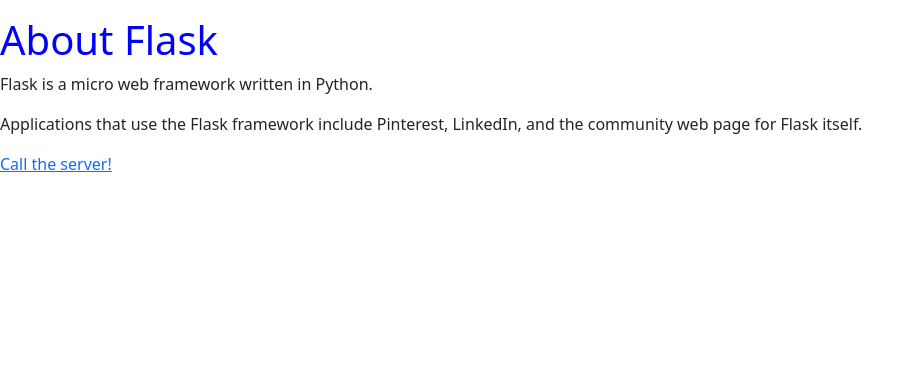
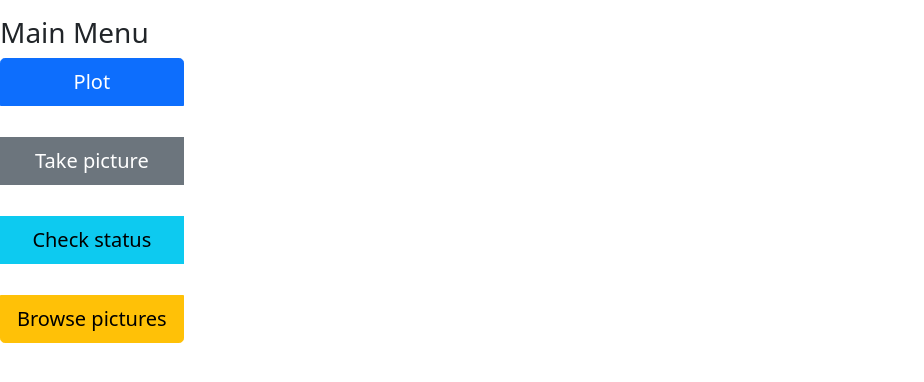
Before and after one commit to Dawnkai/plotter, a Flask app: page / in a window 1280 px wide. Shown: the part 80-462 px from the top of the page, without its empty margins (0-924 px from the left). Run offline with Flask 2, Linux system fonts and the light colour scheme.

Commit message:
Update home.html

```diff
--- a/app/templates/home.html
+++ b/app/templates/home.html
@@ -1,30 +1,10 @@
-<!DOCTYPE html>
-<html lang="en" dir="ltr">
-  <head>
-	<script src="https://code.jquery.com/jquery-3.6.0.min.js" integrity="sha256-/xUj+3OJU5yExlq6GSYGSHk7tPXikynS7ogEvDej/m4=" crossorigin="anonymous"></script>
-	<script type=text/javascript>
-		$(function() {
-			$('a#call').bind('click', function() {
-				$.getJSON("{{ url_for('testfunc') }}", {},
-				function(data) {
-					$("#result").text(data.result);
-				});
-				return false;
-			});
-		});
-	</script>
-  </head>
-  <body>
-    {% extends "index.html" %}
-    {% block content %}
-
-    <h1 id=result> About Flask </h1>
-    <p> Flask is a micro web framework written in Python.</p>
-    <p> Applications that use the Flask framework include Pinterest,
-      LinkedIn, and the community web page for Flask itself.</p>
-
-	<a href=# id=call>Call the server!</a>
-
-    {% endblock %}
-  </body>
-</html>
+{% extends "index.html" %}
+{% block content %}
+	<h3 class="card-title">Main Menu</h3>
+	<div class="btn-group-vertical">
+		<button type="button" class="btn btn-primary btn-lg mb-2" id="to-plot">Plot</button></br>
+		<button type="button" class="btn btn-secondary btn-lg mb-2">Take picture</button></br>
+		<button type="button" class="btn btn-info btn-lg mb-2">Check status</button></br>
+		<button type="button" class="btn btn-warning btn-lg">Browse pictures</button>
+	</div>
+{% endblock %}
```
